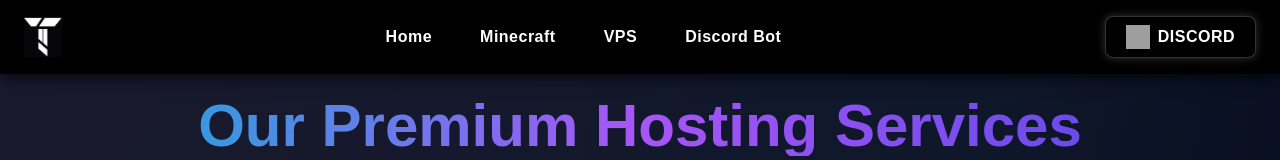
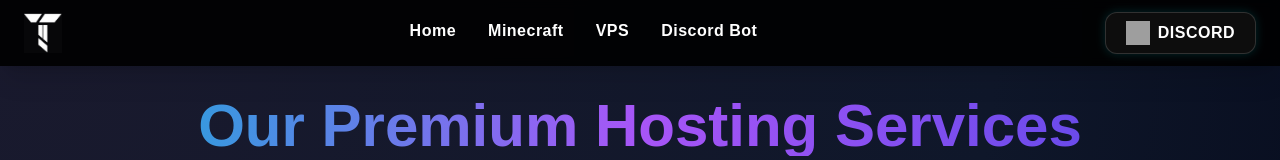
Before and after one commit to luntenter-a11y/Ahm, a plain HTML site: page services.html in a window 1280 px wide. Shown: the top 160 px of the page. Drawn offline with nearby package versions, Linux system fonts and the light colour scheme; grey boxes are pictures that could not be loaded.

Commit message:
Update navbar.html

```diff
--- a/navbar.html
+++ b/navbar.html
@@ -1,67 +1,68 @@
-<!-- 🖤 TenterCloud™ Black Navbar -->
-<nav class="fixed w-full top-0 left-0 z-50"
-     style="background-color: #000000; box-shadow: 0 3px 15px rgba(0,0,0,0.8);">
-  <div class="container mx-auto px-6 py-4 flex justify-between items-center">
+<!-- 🖤 TenterCloud™ Premium Black Navbar -->
+<nav class="fixed w-full top-0 left-0 z-50 bg-black/90 backdrop-blur-sm shadow-xl">
+  <div class="max-w-7xl mx-auto px-6 py-3 flex justify-between items-center">
 
-    <!-- Logo Only -->
+    <!-- Logo -->
     <div class="flex items-center">
-      <img src="https://github.com/luntenter-a11y/Ahm/blob/main/image.png?raw=true"
-           alt="TenterCloud Logo" class="h-10">
+      <img loading="lazy"
+        src="https://github.com/luntenter-a11y/Ahm/blob/main/image.png?raw=true"
+        alt="TenterCloud Logo"
+        class="h-10 select-none">
     </div>
 
-    <!-- Links -->
+    <!-- Desktop Links -->
     <div class="hidden md:flex space-x-8">
-      <a href="index.html" class="nav-link text-white font-bold">Home</a>
-      <a href="minecraft.html" class="nav-link text-white font-bold">Minecraft</a>
-      <a href="vps.html" class="nav-link text-white font-bold">VPS</a>
-      <a href="discordbot.html" class="nav-link text-white font-bold">Discord Bot</a>
+      <a href="index.html" class="nav-link text-white font-semibold">Home</a>
+      <a href="minecraft.html" class="nav-link text-white font-semibold">Minecraft</a>
+      <a href="vps.html" class="nav-link text-white font-semibold">VPS</a>
+      <a href="discordbot.html" class="nav-link text-white font-semibold">Discord Bot</a>
     </div>
 
-    <!-- Discord Button (Black Rectangular Box + Glow) -->
+    <!-- Discord Button -->
     <a href="https://discord.gg/pbWjbuuMpj" target="_blank"
-       class="discord-btn flex items-center space-x-2 px-5 py-2 rounded-lg font-bold text-white transition-all duration-300">
-      <img src="https://cdn-icons-png.flaticon.com/512/5968/5968756.png"
-           alt="Discord Logo" class="h-6 w-6">
+      class="discord-btn flex items-center gap-2 px-5 py-2 rounded-xl font-bold text-white transition-all">
+      <img loading="lazy"
+        src="https://cdn-icons-png.flaticon.com/512/5968/5968756.png"
+        alt="Discord Logo"
+        class="h-6 w-6">
       <span>DISCORD</span>
     </a>
+
   </div>
 </nav>
 
-<!-- Tailwind + Custom Styles -->
+<!-- Tailwind -->
 <script src="https://cdn.tailwindcss.com"></script>
+
 <style>
-  /* Navbar link underline effect */
+  /* Underline hover effect */
   .nav-link {
     position: relative;
-    padding: 4px 8px;
-    transition: all 0.3s ease;
+    padding-bottom: 4px;
+    transition: color 0.3s ease;
   }
-
   .nav-link::after {
     content: "";
     position: absolute;
-    bottom: -4px;
+    bottom: 0;
     left: 0;
     width: 0%;
     height: 2px;
-    background-color: red;
+    background: #ff3333;
     transition: width 0.3s ease;
   }
-
   .nav-link:hover::after {
     width: 100%;
   }
 
-  /* Discord button style */
+  /* Discord Glow Button */
   .discord-btn {
-    background: #000000;
-    border: 1px solid rgba(255,255,255,0.2);
-    box-shadow: 0 0 10px rgba(255,255,255,0.2);
+    background: #0d0d0d;
+    border: 1px solid rgba(255,255,255,0.15);
+    box-shadow: 0 0 10px rgba(0,255,255,0.15);
   }
-
   .discord-btn:hover {
-    transform: translateY(-3px);
-    box-shadow: 0 0 25px rgba(0, 200, 255, 0.5);
-    opacity: 0.95;
+    transform: translateY(-3px) scale(1.03);
+    box-shadow: 0 0 25px rgba(0,255,255,0.45);
   }
 </style>
```
